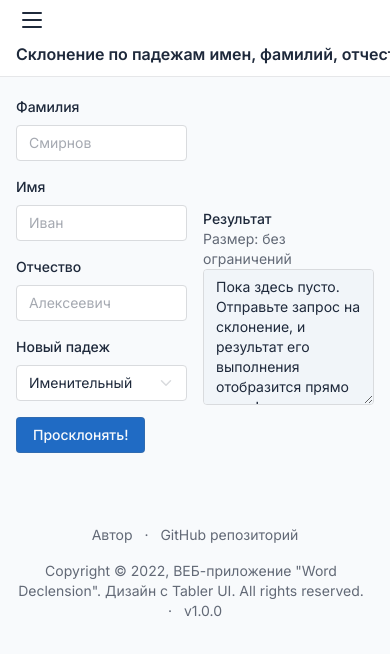
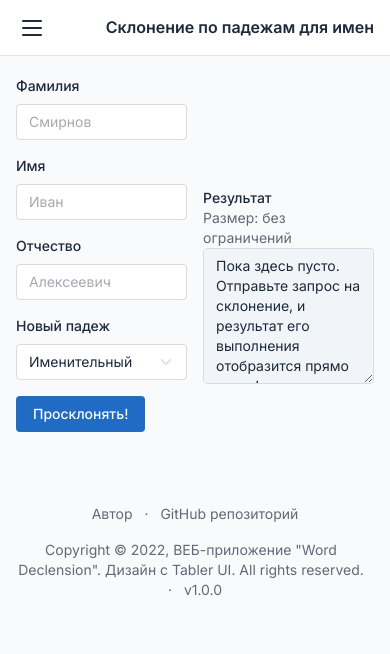
Before and after one commit to SubMGRru/word-declension, a plain HTML site: page index.html in a window 390 px wide. Drawn offline with Linux system fonts and the light colour scheme.

Commit message:
text update to fit mobile devices

```diff
--- a/index.html
+++ b/index.html
@@ -22,7 +22,7 @@
           </button>
           <h1 class="navbar-brand navbar-brand-autodark d-none-navbar-horizontal pe-0 pe-md-3">
             <a href=".">
-              Склонение по падежам имен, фамилий, отчеств
+              Склонение по падежам для имен
             </a>
           </h1>
         </div>
```
